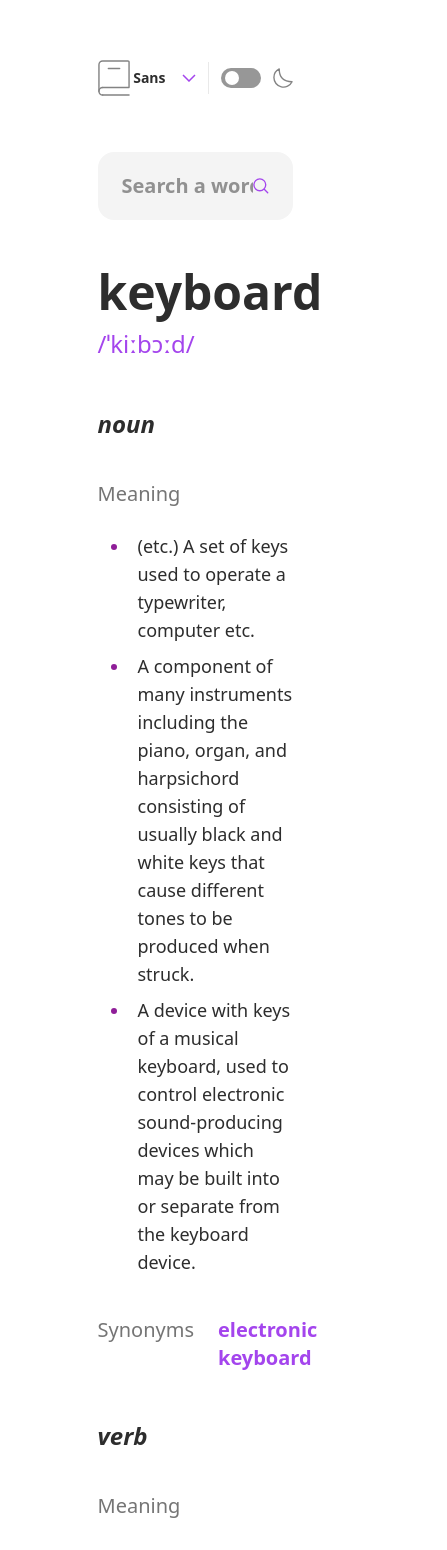
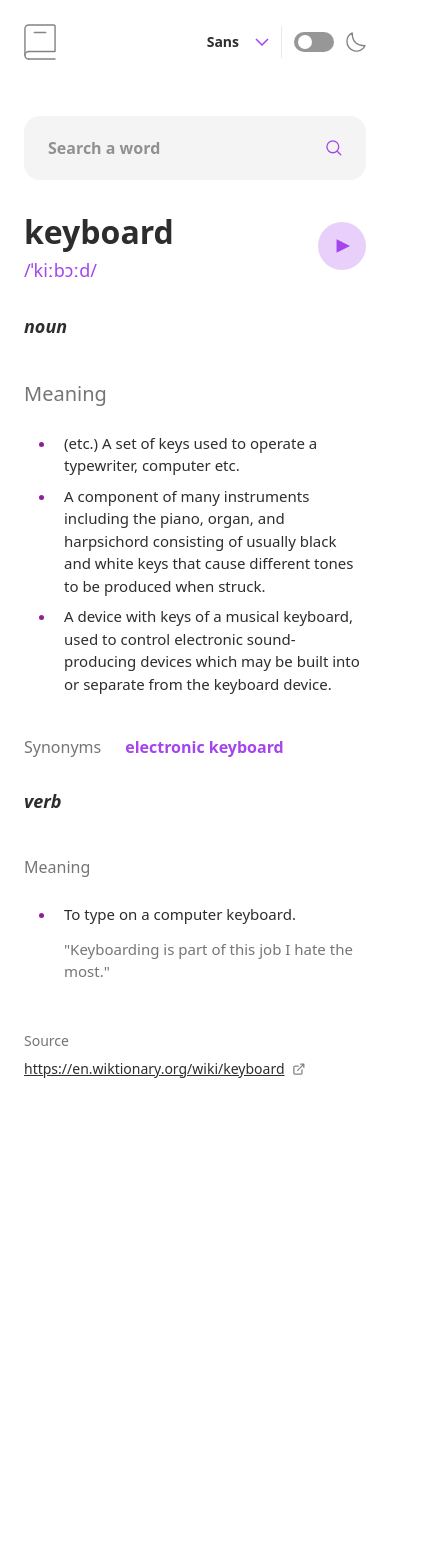
Before and after one commit to Pilvorm/dictionary, a Next.js app: page / in a window 390 px wide. Shown: the top 1550 px of the page, 447 px wide, since content can reach past the window. After the commit the page ends 1127 px from the top, so only its background shows below. Built offline with nearby package versions, Linux system fonts and the light colour scheme.

Commit message:
responsive layout

```diff
--- a/app/components/searchBar.js
+++ b/app/components/searchBar.js
@@ -6,35 +6,39 @@ import NewWindow from "@/public/assets/images/icon-new-window.svg";
 
 const SearchBar = () => {
   return (
-    <div className="flex flex-col gap-12">
+    <div className="flex flex-col gap-7 md:gap-12">
+      {/* Search Bar */}
       <div className="w-full px-6 py-5 bg-neutral-100 rounded-2xl flex items-center justify-between">
         <input
-          className="search-input w-9/10 text-xl font-semibold outline-none"
+          className="search-input w-9/10 text-base md:text-xl font-semibold outline-none"
           placeholder="Search a word"
         />
         <Image src={Search} className="" width="16" alt="Search icon" />
       </div>
 
+      {/* Pronounciation */}
       <section className="flex items-center justify-between">
         <div>
-          <h1 className="text-5xl font-bold">keyboard</h1>
-          <p className="mt-3 text-2xl text-purple-500">/ˈkiːbɔːd/</p>
+          <h1 className="text-[32px] md:text-5xl font-bold">keyboard</h1>
+          <p className="md:mt-3 text-lg md:text-2xl text-purple-500">
+            /ˈkiːbɔːd/
+          </p>
         </div>
         <button type="button" className="cursor-pointer flex items-center">
-          <Image src={Play} width="75" alt="Play icon" />
+          <Image src={Play} alt="Play icon" className="w-[48px] md:w-[75px]" />
         </button>
       </section>
 
+      {/* Noun */}
       <section className="flex flex-col gap-10">
-        {/* Noun */}
         <div className="flex items-center gap-5">
-          <h2 className="text-2xl italic font-semibold">noun</h2>
+          <h2 className="text-lg md:text-2xl italic font-semibold">noun</h2>
           <div className="h-[1] w-full bg-neutral-200"> </div>
         </div>
 
         <div>
           <h3 className="mb-6 text-xl text-neutral-500">Meaning</h3>
-          <ul className="meaning-list text-lg">
+          <ul className="meaning-list text-[15px] md:text-lg">
             <li>
               (etc.) A set of keys used to operate a typewriter, computer etc.
             </li>
@@ -51,24 +55,24 @@ const SearchBar = () => {
           </ul>
         </div>
 
-        <div className="flex gap-6">
-          <h3 className="text-xl text-neutral-500">Synonyms</h3>
-          <p className="text-xl text-purple-500 font-semibold">
+        <div className="flex gap-6 text-base md:text-xl">
+          <h3 className="text-neutral-500">Synonyms</h3>
+          <p className="text-purple-500 font-semibold">
             electronic keyboard
           </p>
         </div>
       </section>
 
+      {/* Verb */}
       <section className="flex flex-col gap-10">
-        {/* Verb */}
         <div className="flex items-center gap-5">
-          <h2 className="text-2xl italic font-semibold">verb</h2>
+          <h2 className="text-lg md:text-2xl italic font-semibold">verb</h2>
           <div className="h-[1] w-full bg-neutral-200"> </div>
         </div>
 
         <div>
-          <h3 className="mb-6 text-xl text-neutral-500">Meaning</h3>
-          <ul className="meaning-list text-lg">
+          <h3 className="mb-6 text-base md:text-xl text-neutral-500">Meaning</h3>
+          <ul className="meaning-list text-[15px] md:text-lg">
             <li className="">
               To type on a computer keyboard.
               <p className="mt-3 text-neutral-500">
@@ -81,11 +85,11 @@ const SearchBar = () => {
 
       <section className="">
         <div className="mb-5 h-[1] w-full bg-neutral-200"> </div>
-        <div className="flex items-center text-sm">
+        <div className="flex max-md:flex-col max-md:items-start items-center gap-2 md:gap-6 text-sm">
           <div className="text-neutral-500">Source</div>
           <Link
             href={"https://en.wiktionary.org/wiki/keyboard"}
-            className="ml-6 flex underline"
+            className="flex underline"
           >
             https://en.wiktionary.org/wiki/keyboard
             <Image
--- a/app/layout.js
+++ b/app/layout.js
@@ -28,9 +28,9 @@ export default function RootLayout({ children }) {
   return (
     <html lang="en">
       <body
-        className={`${inconsolata.variable} ${inter.variable} ${lora.variable} text-neutral-800 antialiased`}
+        className={`${inconsolata.variable} ${inter.variable} ${lora.variable} text-neutral-800 antialiased px-6 md:px-10`}
       >
-        <div className="w-[50%] mx-auto my-15">
+        <div className="lg:w-[65%] xl:w-[50%] mx-auto mt-6 mb-12 md:my-15">
           <Navigation />
           {children}
         </div>
```
